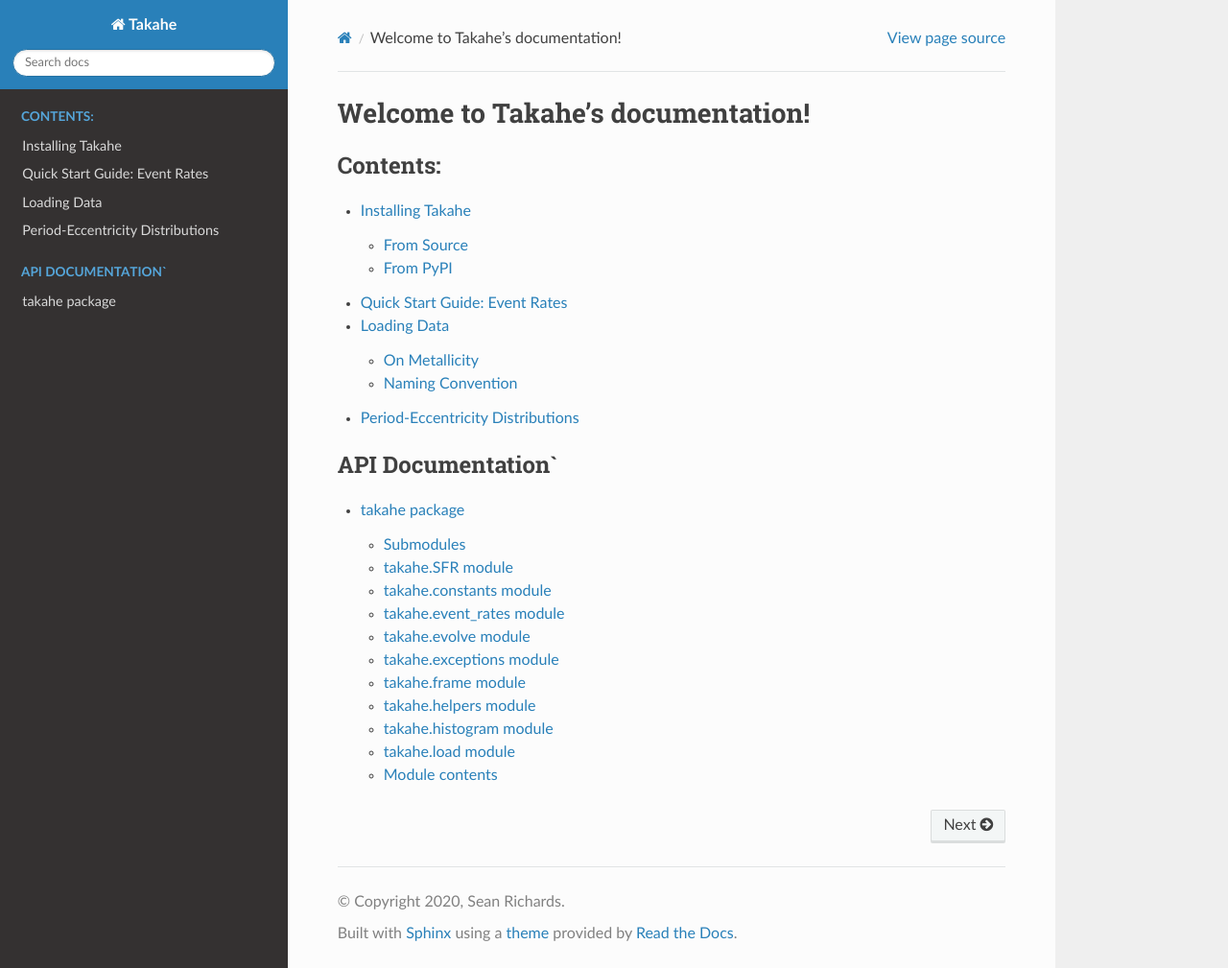
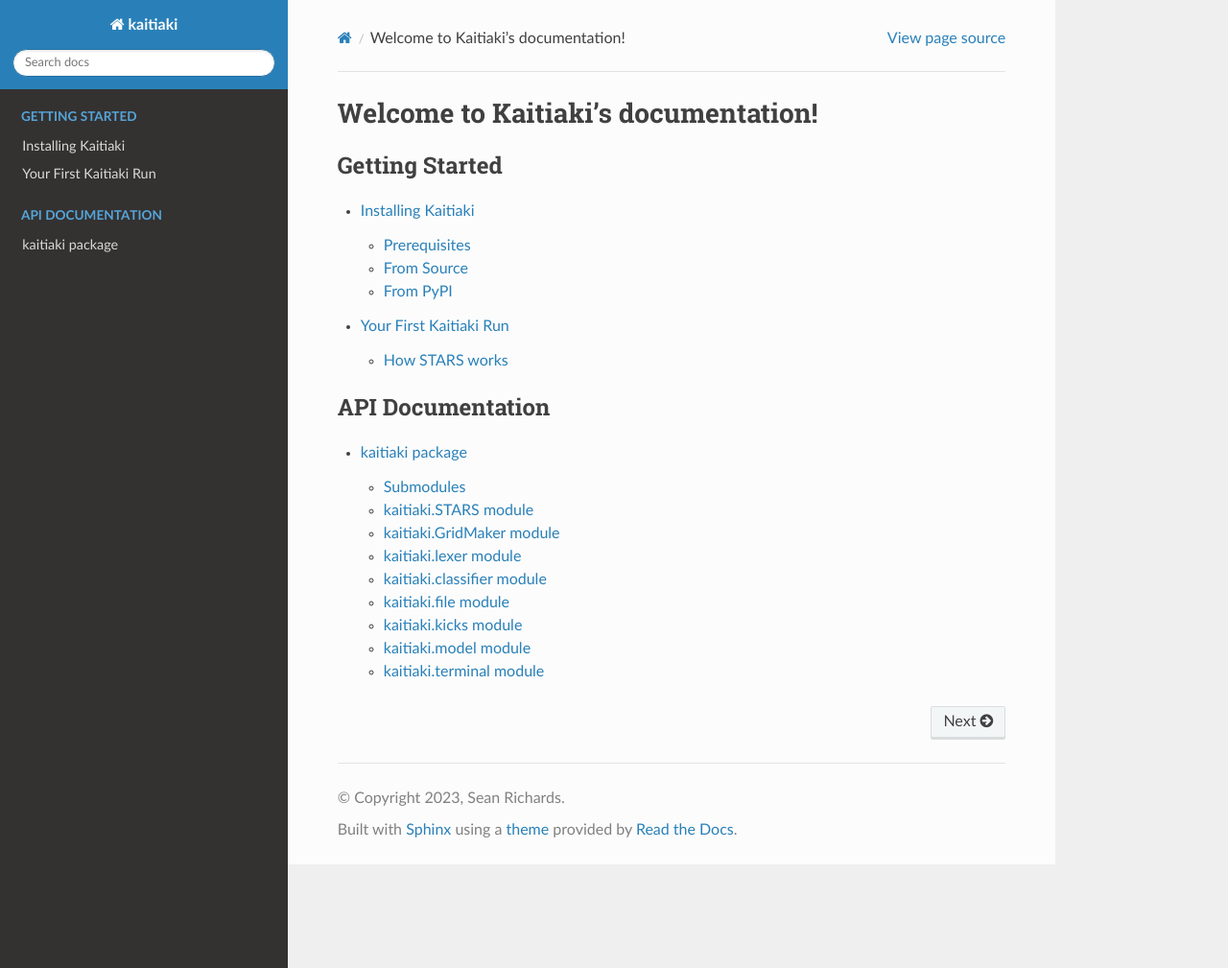
Before and after one commit to Krytic/Kaitiaki, a Sphinx documentation site: the page built from docs/index.rst, in a window 1280 px wide and 1009 px high. Shown: the whole window at 96% size. Built offline with Sphinx 7.4.7 and the Read the Docs theme 2.0.0, drawn with Linux system fonts in a browser that asks for light colours.

Commit message:
update documentation, begin a rewrite

````diff
--- a/docs/conf.py
+++ b/docs/conf.py
@@ -1,4 +1,3 @@
-import sphinx_rtd_theme
 # Configuration file for the Sphinx documentation builder.
 #
 # This file only contains a selection of the most common options. For a full
@@ -18,8 +17,8 @@
 
 # -- Project information -----------------------------------------------------
 
-project = 'Takahe'
-copyright = '2020, Sean Richards'
+project = 'kaitiaki'
+copyright = '2023, Sean Richards'
 author = 'Sean Richards'
 
 
@@ -29,14 +28,11 @@
 # extensions coming with Sphinx (named 'sphinx.ext.*') or your custom
 # ones.
 extensions = [
-    'recommonmark',
     'sphinx_rtd_theme',
     'sphinx.ext.autodoc',
-    'sphinx.ext.napoleon',
-    'sphinx.ext.autosectionlabel'
+    'sphinx.ext.coverage',
+    'sphinx.ext.napoleon'
 ]
-
-autosectionlabel_prefix_document = True
 
 # Add any paths that contain templates here, relative to this directory.
 templates_path = ['_templates']
@@ -44,7 +40,7 @@
 # List of patterns, relative to source directory, that match files and
 # directories to ignore when looking for source files.
 # This pattern also affects html_static_path and html_extra_path.
-exclude_patterns = ['_build', 'Thumbs.db', '.DS_Store', 'source/modules.rst']
+exclude_patterns = ['_build', 'Thumbs.db', '.DS_Store']
 
 
 # -- Options for HTML output -------------------------------------------------
@@ -58,5 +54,3 @@
 # relative to this directory. They are copied after the builtin static files,
 # so a file named "default.css" will overwrite the builtin "default.css".
 html_static_path = ['_static']
-
-master_doc = "index"
--- a/docs/index.rst
+++ b/docs/index.rst
@@ -1,22 +1,20 @@
-.. Takahe documentation master file, created by
-   sphinx-quickstart on Thu May 28 14:53:28 2020.
+.. kaitiaki documentation master file, created by
+   sphinx-quickstart on Wed Feb 22 13:34:49 2023.
    You can adapt this file completely to your liking, but it should at least
    contain the root `toctree` directive.
 
-Welcome to Takahe's documentation!
-==================================
+Welcome to Kaitiaki's documentation!
+====================================
 
 .. toctree::
    :maxdepth: 2
-   :caption: Contents:
+   :caption: Getting Started
 
-   usage/installation
-   usage/quickstart
-   usage/loading
-   usage/pe_dists
+   usage/getting_started/installation
+   usage/evolution/first_run
 
 .. toctree::
    :maxdepth: 2
-   :caption: API Documentation`
+   :caption: API Documentation
 
-   source/takahe
+   source/kaitiaki
--- /dev/null
+++ b/docs/source/kaitiaki.rst
@@ -0,0 +1,70 @@
+kaitiaki package
+================
+
+Submodules
+----------
+
+kaitiaki.STARS module
+---------------------
+
+.. automodule:: kaitiaki.STARSController
+   :members:
+   :undoc-members:
+   :show-inheritance:
+
+kaitiaki.GridMaker module
+-------------------------
+
+.. automodule:: kaitiaki.GridMaker
+   :members:
+   :undoc-members:
+   :show-inheritance:
+
+kaitiaki.lexer module
+---------------------
+
+.. automodule:: kaitiaki.OptionLexer
+   :members:
+   :undoc-members:
+   :show-inheritance:
+
+kaitiaki.classifier module
+--------------------------
+
+.. automodule:: kaitiaki.classifier
+   :members:
+   :undoc-members:
+   :show-inheritance:
+
+kaitiaki.file module
+---------------------
+
+.. automodule:: kaitiaki.file
+   :members:
+   :undoc-members:
+   :show-inheritance:
+
+kaitiaki.kicks module
+---------------------
+
+.. automodule:: kaitiaki.kicks
+   :members:
+   :undoc-members:
+   :show-inheritance:
+
+kaitiaki.model module
+---------------------
+
+.. automodule:: kaitiaki.model
+   :members:
+   :undoc-members:
+   :show-inheritance:
+
+
+kaitiaki.terminal module
+------------------------
+
+.. automodule:: kaitiaki.terminal
+   :members:
+   :undoc-members:
+   :show-inheritance:
--- a/docs/source/modules.rst
+++ /dev/null
@@ -1,7 +0,0 @@
-takahe
-======
-
-.. toctree::
-   :maxdepth: 4
-
-   takahe
--- a/docs/source/takahe.rst
+++ /dev/null
@@ -1,86 +0,0 @@
-takahe package
-==============
-
-Submodules
-----------
-
-takahe.SFR module
------------------
-
-.. automodule:: takahe.SFR
-   :members:
-   :undoc-members:
-   :show-inheritance:
-
-takahe.constants module
------------------------
-
-.. automodule:: takahe.constants
-   :members:
-   :undoc-members:
-   :show-inheritance:
-
-takahe.event\_rates module
---------------------------
-
-.. automodule:: takahe.event_rates
-   :members:
-   :undoc-members:
-   :show-inheritance:
-
-takahe.evolve module
---------------------
-
-.. automodule:: takahe.evolve
-   :members:
-   :undoc-members:
-   :show-inheritance:
-
-takahe.exceptions module
-------------------------
-
-.. automodule:: takahe.exceptions
-   :members:
-   :undoc-members:
-   :show-inheritance:
-
-takahe.frame module
--------------------
-
-.. automodule:: takahe.frame
-   :members:
-   :undoc-members:
-   :show-inheritance:
-
-takahe.helpers module
----------------------
-
-.. automodule:: takahe.helpers
-   :members:
-   :undoc-members:
-   :show-inheritance:
-
-takahe.histogram module
------------------------
-
-.. automodule:: takahe.histogram
-   :members:
-   :undoc-members:
-   :show-inheritance:
-
-takahe.load module
-------------------
-
-.. automodule:: takahe.load
-   :members:
-   :undoc-members:
-   :show-inheritance:
-
-
-Module contents
----------------
-
-.. automodule:: takahe
-   :members:
-   :undoc-members:
-   :show-inheritance:
--- /dev/null
+++ b/docs/usage/evolution/first_run.rst
@@ -0,0 +1,39 @@
+Your First Kaitiaki Run
+=======================
+
+The simplest example of Kaitiaki is to run the evolution of a :math:`1 M_\odot`, solar metallicity star. This can be done with the following snippet:
+
+.. code-block::
+
+	import kaitiaki
+
+	STARS = kaitiaki.STARS.STARSController()
+	STARS.blit()
+	STARS.load_default_modin()
+	STARS.run()
+
+Let's examine these in more detail.
+
+How STARS works
+---------------
+
+STARS requires fundamentally three customisable things:
+
+1. A model input
+2. A data file
+3. Opacity tables.
+
+modin
+^^^^^
+
+The model input -- often shortened to the :code:`modin` file -- is the state of the model upon start of simulation. Kaitiaki ships a sample model input -- for :math:`1~M_\odot,~Z=0.020` (if you want to do something more interesting than the sun, you need to inflate it yourself -- see a future tutorial). The :code:`STARS.load_default_modin()` creates that file on disk for you.
+
+data
+^^^^
+
+The data file is a list of potential inputs. The STARS manual has a more detailed list of parameters, but the default ones are set up to allow you to just immediately evolve a :math:`1~M_\odot` model until roughly the AGB phase. This is loaded in :code:`STARS.blit()`.
+
+COtables
+^^^^^^^^
+
+The opacity tables are what enable you to run different metallicities. For instance, if you wanted to run a :math:`Z=0.014` model, you would need to load the z014 COtable. This is loaded in :code:`STARS.blit()`.
--- /dev/null
+++ b/docs/usage/getting_started/installation.rst
@@ -0,0 +1,39 @@
+Installing Kaitiaki
+===================
+
+Kaitiaki is hosted on PyPI (link here), though you can also build source from GitHub.
+
+Prerequisites
+-------------
+
+Kaitiaki has been tested on Ubuntu 20.04 LTS. Other linux distros, and in principle any UNIX system (including Macs) should work fine. Windows is *not supported*, do not ask me to build this for a Windows machine, I will **not**.
+
+Kaitiaki requires the Cambridge STARS code libraries. They can be downloaded `here <https://people.ast.cam.ac.uk/~stars/>`_. You will need to build the libraries into the :code:`bs` excutable. From within the STARS directory, execute the :code:`make` command.
+
+You will need to edit :code:`run_bs`  as well. Inside the current directory, run :code:`pwd` and note the result edit the third line (first non-empty line after the shebang) to:
+
+```
+set BSDIR=<the result of your pwd command>
+```
+
+Take note of where :code:`run_bs` is. You will need it later.
+
+The STARS code
+^^^^^^^^^^^^^^
+
+Please note that although the STARS code is *freely available*, it is not open-source as it is not released under a FOSS license. Kaitiaki is generally designed to work with the STARS code as published above. Some features however are not supported. Kaitiaki is capable of modifying STARS in-situ and can do this on request to enable such features. Perhaps one day we will be able to release the libraries alongside Kaitiaki in a FOSS-compatible license.
+
+From Source
+-----------
+
+Building from source is straightforward:
+
+1. Fork the `Github Repo <https://github.com/Krytic/kaitiaki>`_
+2. Locally, run :code:`git clone <your url>`
+3. In a terminal, navigate to the directory you installed kaitiaki to
+4. Run :code:`pip install -e .` to install it as an editable PIP file
+
+From PyPI
+---------
+
+Kaitiaki is currently *not* on PyPI (yet), but when it is released you will be able to use :code:`pip install kaitiaki` to install it.
--- a/docs/usage/installation.rst
+++ /dev/null
@@ -1,19 +0,0 @@
-Installing Takahe
-=================
-
-Takahe is hosted on PyPI (link here), though you can also build source from GitHub.
-
-From Source
------------
-
-Building from source is straightforward:
-
-1. Fork the `Github Repo <https://github.com/Krytic/takahe>`_
-2. Locally, run :code:`git clone <your url>`
-3. In a terminal, navigate to the directory you installed takahe to
-4. Run :code:`pip install -e .` to install it as an editable PIP file
-
-From PyPI
----------
-
-Takahe is currently *not* on PyPI (yet), but when it is released you will be able to use :code:`pip install takahe` to install it.
--- a/docs/usage/loading.rst
+++ /dev/null
@@ -1,68 +0,0 @@
-.. _loading:
-
-Loading Data
-============
-
-Takahe's loader attempts to infer the right headers by sniffing the filename. As such, to receive the best benefits of using the loader, your files should conform to a certain filename structure.
-
-Firstly, Takahe splits filenames based on the underscore character _. We call each part a "field" of the filename. If it sniffs a field beginning with the letter z, Takahe assumes that this field designates the metallicity of the sample.
-
-If Takahe detects "StandardJJ" in the filename, it presumes you are using J.J. Eldridge's StandardJJ structure, where the file is structured as follows:
-
-+----+----+----+----+--------+---------------+------------------+
-| m1 | m2 | a0 | e0 | weight | evolution_age | rejuvenation_age |
-+----+----+----+----+--------+---------------+------------------+
-
-You cannot currently override the metallicity detection, but you *can* override the inference on the fields -- pass the dictionary :code:`name_hints` to the loader. Passing this will *always* override the inference.
-
-Finally, if there is a field :code:`_ct` in the filename, Takahe assumes the final field is the coalescence time of the system.
-
-On Metallicity
---------------
-
-It's worth mentioning that Takahe, like BPASS, assumes that solar metallicity is 0.020, and generally measures metallicity as relative to this. So Z = 0.010 represents half-solar metallicity. The metallicity field in the filename can be understood as:
-
-+------+---------+--------------------+
-|      |   Z     |  :math:`Z/Z_\odot` |
-+------+---------+--------------------+
-| zem5 | 0.00001 |       0.0005       |
-+------+---------+--------------------+
-| zem4 | 0.0001  |        0.005       |
-+------+---------+--------------------+
-| z001 | 0.001   |        0.05        |
-+------+---------+--------------------+
-| z002 | 0.002   |        0.10        |
-+------+---------+--------------------+
-| z003 | 0.003   |        0.15        |
-+------+---------+--------------------+
-| z004 | 0.004   |        0.20        |
-+------+---------+--------------------+
-| z006 | 0.006   |        0.30        |
-+------+---------+--------------------+
-| z008 | 0.008   |        0.40        |
-+------+---------+--------------------+
-| z010 | 0.010   |        0.50        |
-+------+---------+--------------------+
-| z014 | 0.014   |        0.70        |
-+------+---------+--------------------+
-| z020 | 0.020   |        1.00        |
-+------+---------+--------------------+
-| z030 | 0.030   |        1.50        |
-+------+---------+--------------------+
-| z040 | 0.040   |        2.00        |
-+------+---------+--------------------+
-
-Let's examine how Takahe analyses the file :code:`data/Remnant-Birth-bin-imf135_300-z001_StandardJJ_ct.dat`:
-
-1. We strip the file extension and containing directories: :code:`Remnant-Birth-bin-imf135_300-z001_StandardJJ_ct`
-2. We split the file from the right based on _: :code:`Remnant-Birth-bin-imf135_300-z001_StandardJJ`, :code:`ct`
-3. We split the first part of the filename based on -: :code:`Remnant`, :code:`Birth`, :code:`bin`, :code:`imf135_300`, :code:`z001_StandardJJ`, :code:`ct`
-4. We check each field and identify relevant parts: :code:`z001`, :code:`StandardJJ`, :code:`ct`.
-5. We confirm that this represents a 5% solar metallicity file, with headers as given by the StandardJJ prescription, containing coalescence times for the ensemble.
-
-Naming Convention
------------------
-
-Takahe employs a naming convention for data files. In future this will be customisable, but for now it is not.
-
-Files in a data directory must be named according to the convention :code:`Remnant-Birth-bin-imf135_300-z020_StandardJJ.dat`. Optionally, one may suffix this with :code:`.gz`, and one may customise the metallicity away from :code:`z020`. One may also add :code:`_ct` after :code:`StandardJJ` to indicate the presence of an eigth column indicating the coalescence time.
--- a/docs/usage/pe_dists.rst
+++ /dev/null
@@ -1,4 +0,0 @@
-Period-Eccentricity Distributions
-=================================
-
-Takahe is also capable of generating complex period-eccentricity distributions.
--- a/docs/usage/quickstart.rst
+++ /dev/null
@@ -1,29 +0,0 @@
-Quick Start Guide: Event Rates
-==============================
-
-Getting started with Takahe is very straightforward: All you have to do is :code:`import takahe` to get going. Make sure you also have a sample dataset. Takahe assumes that all datasets follow this prescription (a more intelligent loader is being brainstormed):
-
-+----+----+----+----+--------+---------------+------------------+
-| m1 | m2 | a0 | e0 | weight | evolution_age | rejuvenation_age |
-+----+----+----+----+--------+---------------+------------------+
-
-The simplest way to load in a block of data is to point Takahe towards a directory containing data files. To do so, ensure your directory contains files matching the following naming convention:
-
-- :code:`Remnant-Birth-bin-imf135_300-z{Zi}_StandardJJ.dat`
-
-where :code:`{Zi}` is a BPASS-formatted metallicity (e.g., :code:`020` for solar). This directory must contain files corresponding to each of the 13 BPASS metallicities - Takahe does not fail silently and will complain if files are missing.
-
-To load in your files, run :code:`takahe.load.from_directory(your_path)` where :code:`your_path` is a string pointing to your directory.
-
-This returns a dictionary of Pandas dataframes corresponding to the files. It is indexed by a Takahe-formatted metallicity. Thus, to access the dataframe corresponding to the 0.7 solar metallicity file, one should use::
-
-    df_block = takahe.load.from_directory('Datasets/MyData')
-    Z = takahe.helpers.format_metallicity('z014')
-    df = df_block[Z]
-
-Now, let's compute the event rate of a given sample. Having run the above code, we can now use::
-
-    event_rate = takahe.event_rates.composite_event_rates(df_block)
-    event_rate.plot()
-
-Calling :code:`event_rate.plot()` is a proxy for calling a (modified) version of matplotlib's :code:`plt.plot()` method - so if you want to do anything fancy you may need to run your code before :code:`event_rate.plot()`.
````
Also changed, not shown: docs/images/phase_space_plot.png (deleted), 2 other files.
